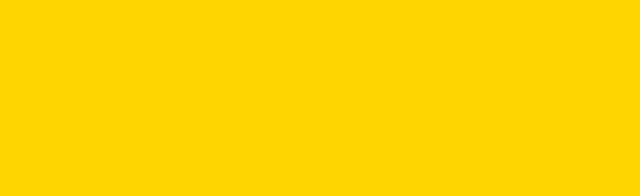
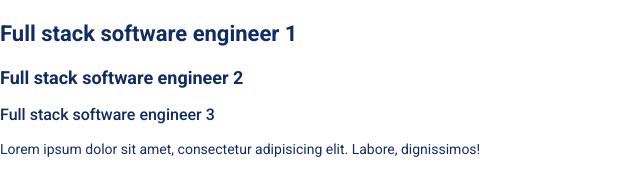
Before and after one commit to DesNDev22/portfolio, a plain HTML site: page index.html in a window 1280 px wide. Shown: the whole page, without its empty margins (0-640 px from the left). Drawn offline with Linux system fonts and the light colour scheme.

Commit message:
Initialize fonts and colors

```diff
--- a/css/styles.css
+++ b/css/styles.css
@@ -1,3 +1,64 @@
+:root {
+  --color-primary: #112c65;
+  --color-secondary: #00d9ff;
+  --color-accent: #ff3400;
+  --color-heading: #112c65;
+  --color-body: #132e67;
+  --color-body-darker: #5c5577;
+
+  --color-border: #ccc;
+  --border-radius: 3rem;
+}
+
+*,
+*::after,
+*::before {
+  box-sizing: border-box;
+}
+
+/* Typography */
+::selection {
+  background-color: var(--color-primary);
+  color: #fff;
+}
+
+html {
+  font-size: 62.5%;
+}
+
 body {
-  background-color: gold;
+  font-family: "Roboto", sans-serif;
+  /* Dektop 2.2 font size */
+  font-size: 1.4rem;
+  color: var(--color-body);
+  line-height: 1.4;
 }
+
+h1,
+h2,
+h3 {
+  color: var(--color-heading);
+  line-height: 1.1;
+}
+
+h1 {
+  /* 3.6rem for desktop */
+  font-size: 2.2rem;
+  margin-top: 2.2rem;
+  margin-bottom: 2.2rem;
+}
+
+h2 {
+  font-size: 1.8rem;
+  margin-bottom: 1.8rem;
+}
+
+h3 {
+  font-size: 1.6rem;
+  font-weight: 500;
+  margin-bottom: 1.6rem;
+}
+
+p {
+  margin-top: 0;
+}
--- a/index.html
+++ b/index.html
@@ -3,9 +3,23 @@
   <head>
     <meta charset="UTF-8" />
     <meta name="viewport" content="width=device-width, initial-scale=1.0" />
-    <title>Document</title>
+    <title>Luis Carrera - Portfolio</title>
+    <link rel="preconnect" href="https://fonts.googleapis.com" />
+    <link rel="preconnect" href="https://fonts.gstatic.com" crossorigin />
+    <link
+      href="https://fonts.googleapis.com/css2?family=Roboto:ital,wght@0,100;0,300;0,400;0,500;0,700;0,900;1,100;1,300;1,400;1,500;1,700;1,900&display=swap"
+      rel="stylesheet"
+    />
     <link rel="stylesheet" href="css/normalize.css" />
     <link rel="stylesheet" href="css/styles.css" />
   </head>
-  <body></body>
+  <body>
+    <h1>Full stack software engineer 1</h1>
+    <h2>Full stack software engineer 2</h2>
+    <h3>Full stack software engineer 3</h3>
+    <p>
+      Lorem ipsum dolor sit amet, consectetur adipisicing elit. Labore,
+      dignissimos!
+    </p>
+  </body>
 </html>
```
